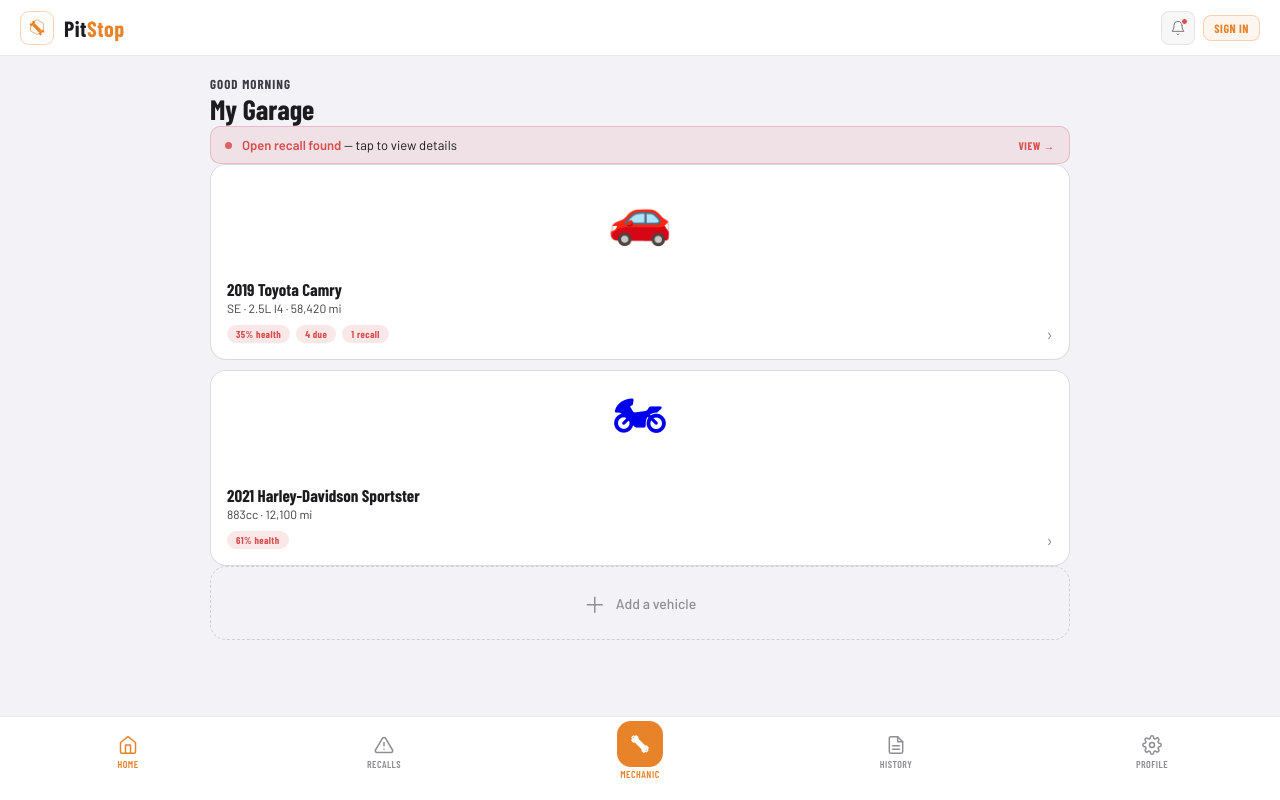
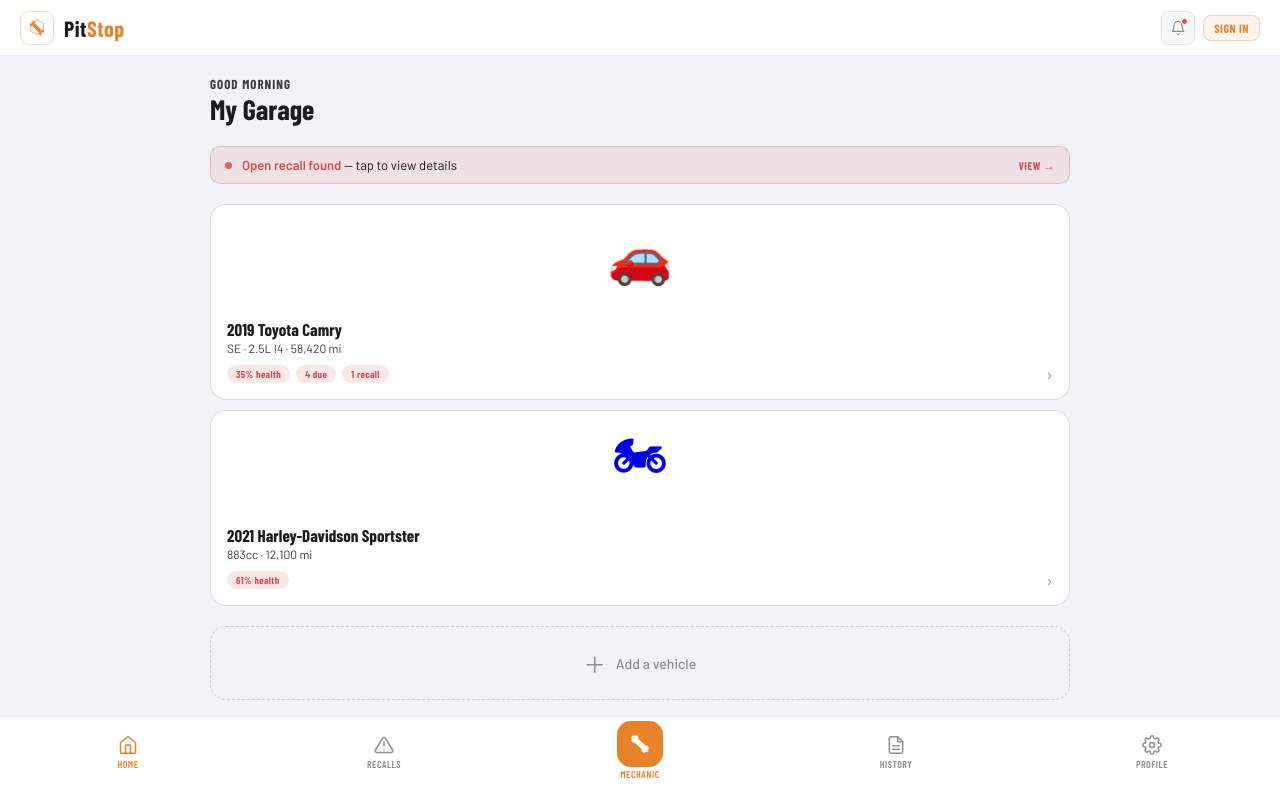
Before and after one commit to parkerdebry/pitstop, a Next.js app: page / in a window 1280 px wide. Built offline with nearby package versions, Linux system fonts and the light colour scheme.

Commit message:
Fix spacing between all page sections

```diff
--- a/app/globals.css
+++ b/app/globals.css
@@ -204,6 +204,12 @@
   30%           { transform: translateY(-4px); opacity: 1; }
 }
 
+.page-enter {
+  display: flex;
+  flex-direction: column;
+  gap: 1.25rem;
+  width: 100%;
+}
 .page-enter > * {
   animation: fadeUp 0.2s ease both;
 }
```
